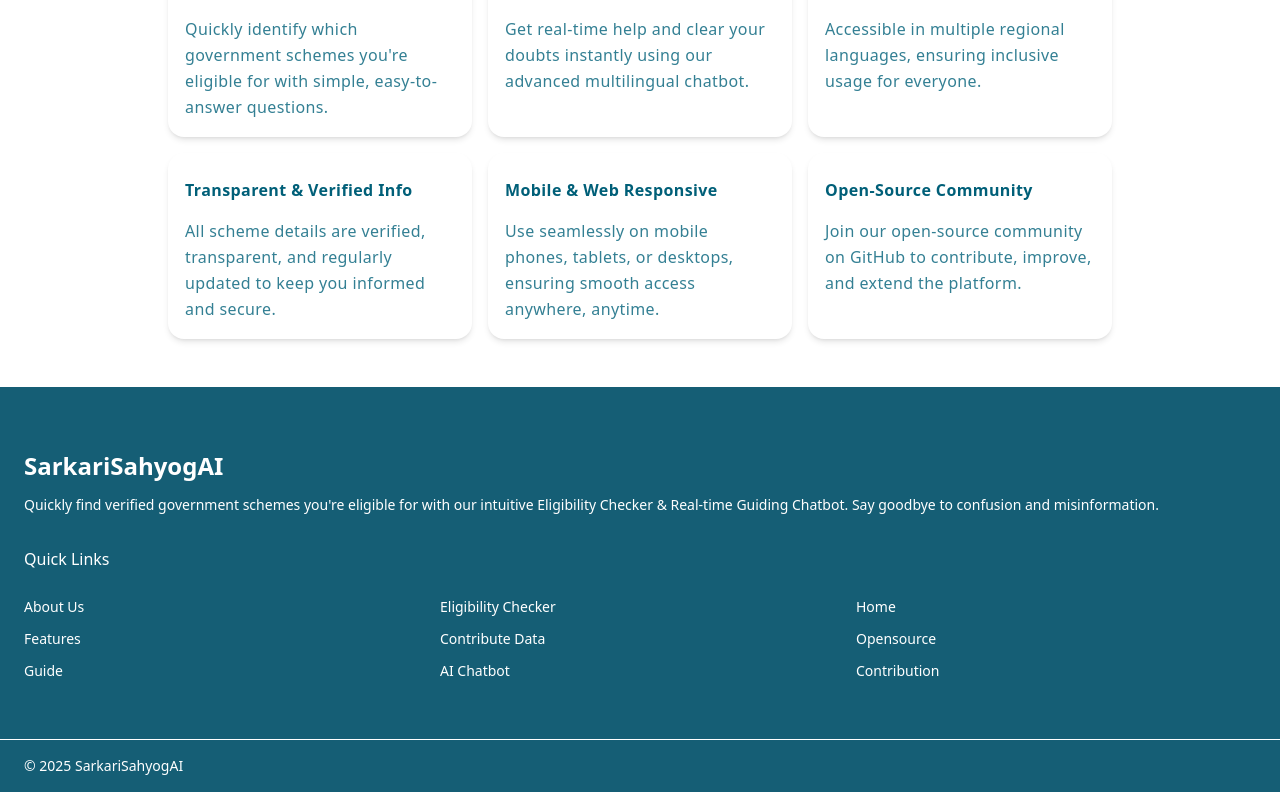
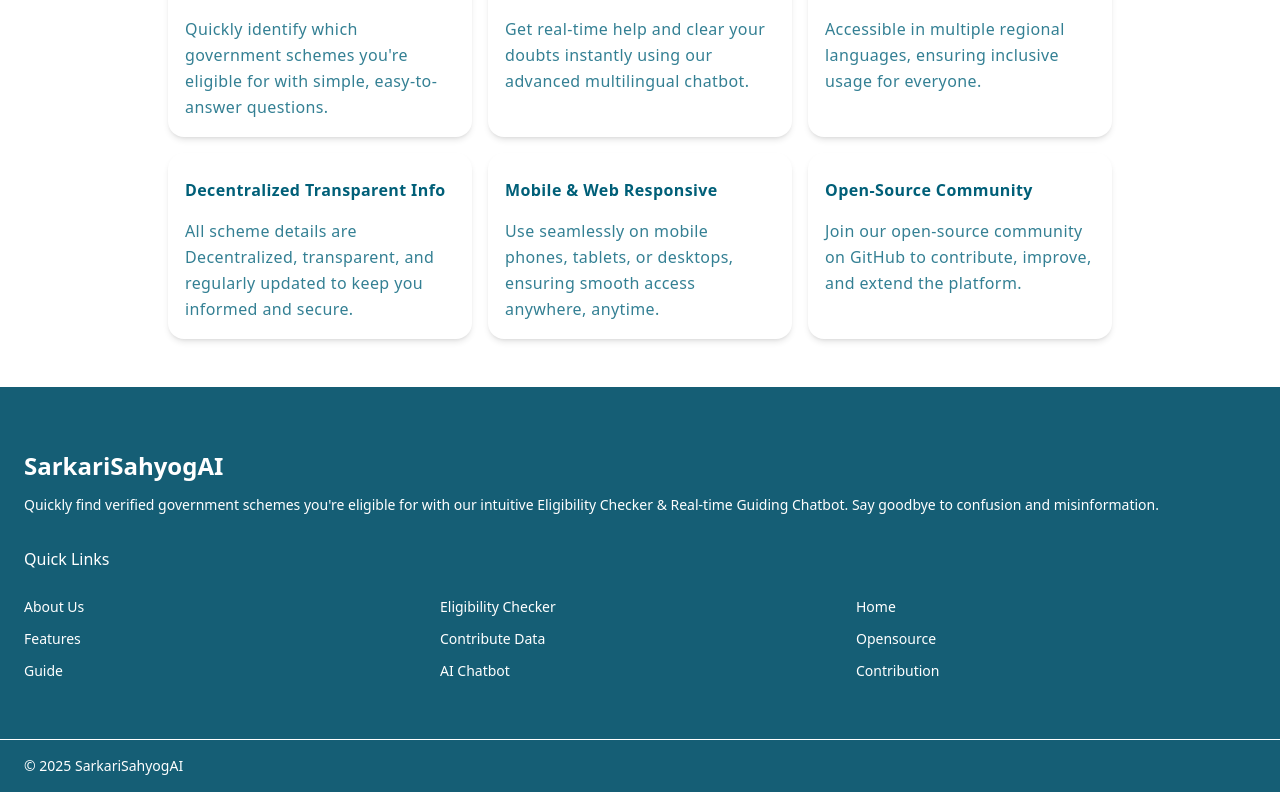
Before and after one commit to kintsugi-programmer/SarkariSahyogAI, a Next.js app: page / in a window 1280 px wide. Shown: the part 3164-3956 px from the top of the page. Built offline with nearby package versions, Linux system fonts and the light colour scheme.

Commit message:
Modify Features

```diff
--- a/src/components/Features.tsx
+++ b/src/components/Features.tsx
@@ -136,9 +136,9 @@
     link: "#",
   },
   {
-    title: "Transparent & Verified Info",
+    title: "Decentralized Transparent Info",
     description:
-      "All scheme details are verified, transparent, and regularly updated to keep you informed and secure.",
+      "All scheme details are Decentralized, transparent, and regularly updated to keep you informed and secure.",
     link: "#",
   },
   {
```
